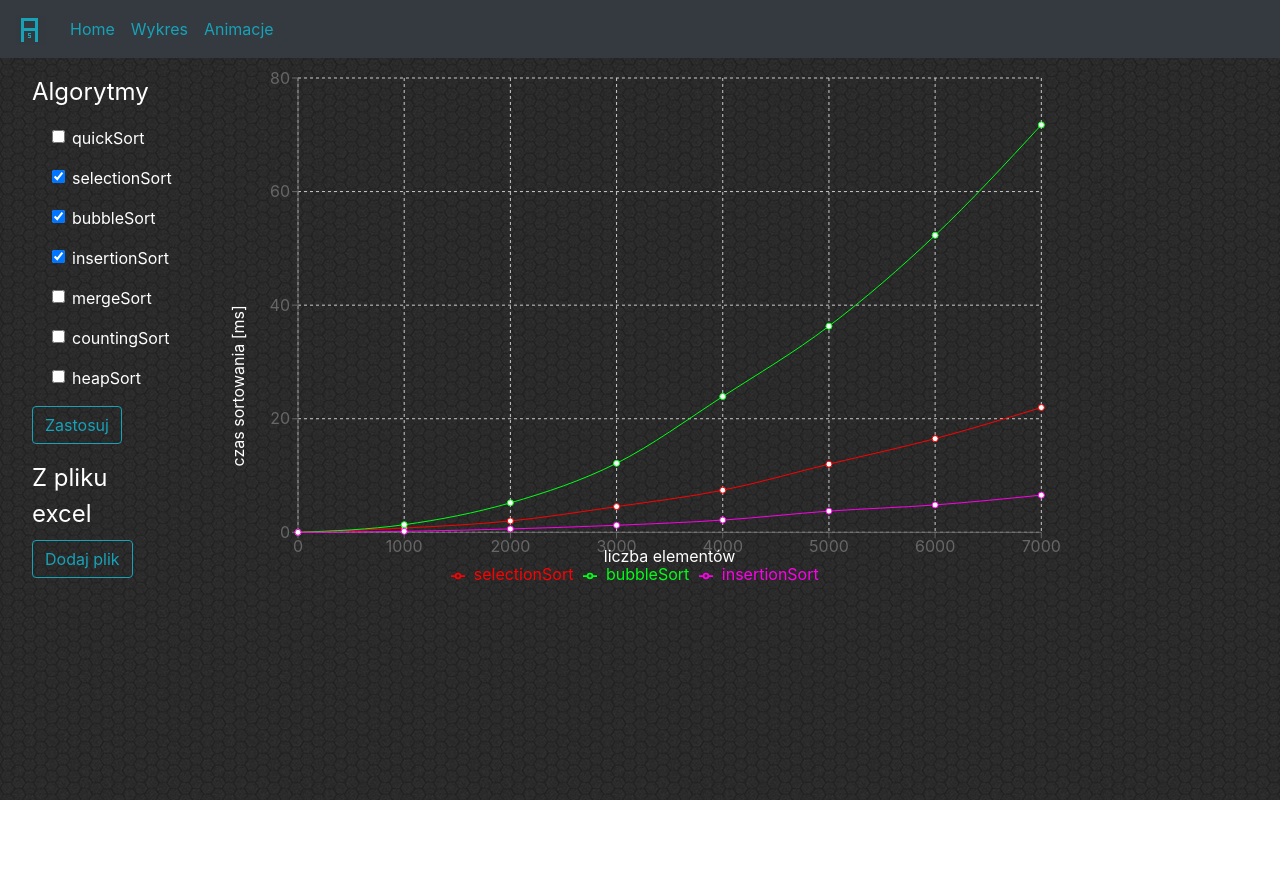
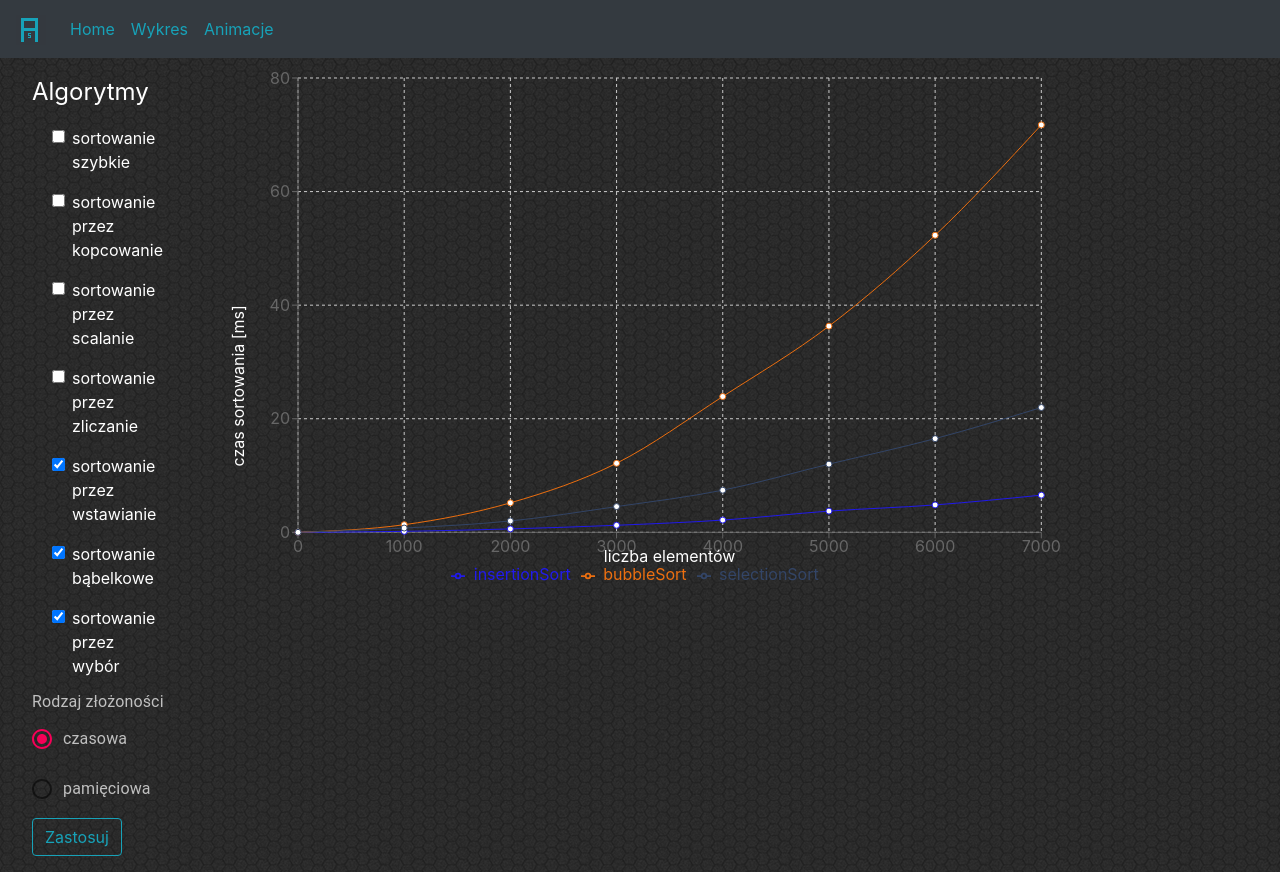
Before and after one commit to Leherguargin/algSort, a React (Create React App) app: page /wykresy in a window 1280 px wide. Before the commit the page ends 800 px from the top, so only its background shows below. Built offline with nearby package versions, Linux system fonts and the light colour scheme.

Commit message:
dodana obsluga pamieci do wykresow

```diff
--- a/src/component/App.css
+++ b/src/component/App.css
@@ -3,6 +3,7 @@ body {
   /* height: 100%; */
   /* patern from toptal.com */
   background-image: url("../img/dark-honeycomb.png");
+  color: silver;
 }
 
 .duzyKwadrat {
--- a/src/component/wykresy/Wykres.js
+++ b/src/component/wykresy/Wykres.js
@@ -21,6 +21,7 @@ export default class Wykres extends PureComponent {
     "#ec6f10",
     "#334567",
   ];
+  x = [1, 2, 3, 4, 5, 6, 7, 8, 7, 6, 5, 4, 3, 2];
 
   renderColorfulLegendText(value, entry) {
     const { color } = entry;
@@ -29,6 +30,30 @@ export default class Wykres extends PureComponent {
 
   render() {
     console.log(this.props.dane);
+    let osY = (
+      <YAxis>
+        <Label
+          value="czas sortowania [ms]"
+          offset={0}
+          position="left"
+          angle={-90}
+          fill={"white"}
+        />
+      </YAxis>
+    );
+    if (this.props.czyPamiec === "true") {
+      osY = (
+        <YAxis>
+          <Label
+            value="ilość pamięci  [byte]"
+            offset={0}
+            position="left"
+            angle={-90}
+            fill={"white"}
+          />
+        </YAxis>
+      );
+    }
     return (
       <div>
         <LineChart
@@ -51,15 +76,7 @@ export default class Wykres extends PureComponent {
               fill={"white"}
             />
           </XAxis>
-          <YAxis>
-            <Label
-              value="czas sortowania [ms]"
-              offset={0}
-              position="left"
-              angle={-90}
-              fill={"white"}
-            />
-          </YAxis>
+          {osY}
           <Tooltip />
           <Legend stroke="#000000" formatter={this.renderColorfulLegendText} />
           {this.props.wyswietlaneAlgorytmy.map((el, index, array) => {
@@ -68,6 +85,7 @@ export default class Wykres extends PureComponent {
                 <Line
                   type="monotone"
                   dataKey={this.props.jakieAlgorytmy[index]}
+                  label={this.x[index]}
                   stroke={this.kolorki[index]}
                   activeDot={{ r: 8 }}
                   key={index}
--- a/src/component/wykresy/Wykresy.js
+++ b/src/component/wykresy/Wykresy.js
@@ -2,13 +2,22 @@ import React from "react";
 import Wykres from "./Wykres";
 import Button from "react-bootstrap/Button";
 import Form from "react-bootstrap/Form";
-import XLSX from "xlsx";
-import InputFileButton from "../InputFileButton";
+// import XLSX from "xlsx";
+// import InputFileButton from "../InputFileButton";
 import data from "../../resources/dane.json";
+// import Switch from "@material-ui/core/Switch";
+// import FormGroup from "@material-ui/core/FormGroup";
+import FormControlLabel from "@material-ui/core/FormControlLabel";
+import Radio from "@material-ui/core/Radio";
+import RadioGroup from "@material-ui/core/RadioGroup";
+import FormControl from "@material-ui/core/FormControl";
+import FormLabel from "@material-ui/core/FormLabel";
+import clsx from "clsx";
+import { withStyles } from "@material-ui/core/styles";
 
 export default class Wykresy extends React.Component {
-  //backendAdress = "http://localhost:8080/sort";
-  backendAdress = "https://inzmlback.herokuapp.com/sort";
+  backendAdress = "http://localhost:8080/sort";
+  //backendAdress = "https://inzmlback.herokuapp.com/sort";
 
   constructor(props) {
     super(props);
@@ -16,17 +25,26 @@ export default class Wykresy extends React.Component {
       isLoaded: false,
       fetched: false,
       error: null,
-      wyswietlaneAlgorytmy: [false, true, true, true, false, false],
+      memory: "false",
+      wyswietlaneAlgorytmy: [false, false, false, false, true, true, true],
       dostepneAlgorytmy: [
         "quickSort",
-        "selectionSort",
-        "bubbleSort",
-        "insertionSort",
+        "heapSort",
         "mergeSort",
         "countingSort",
-        "heapSort",
+        "insertionSort",
+        "bubbleSort",
+        "selectionSort",
       ],
-
+      dostepneAlgorytmyLabel: [
+        "sortowanie szybkie",
+        "sortowanie przez kopcowanie",
+        "sortowanie przez scalanie",
+        "sortowanie przez zliczanie",
+        "sortowanie przez wstawianie",
+        "sortowanie bąbelkowe",
+        "sortowanie przez wybór",
+      ],
       odIlu: 0,
       doIlu: 7001,
       coIle: 1000,
@@ -36,6 +54,7 @@ export default class Wykresy extends React.Component {
     this.loadData = this.loadData.bind(this);
     this.handleInputChange = this.handleInputChange.bind(this);
     this.handleSubmit = this.handleSubmit.bind(this);
+    this.handleMemoryAndTimeChange = this.handleMemoryAndTimeChange.bind(this);
   }
 
   handleInputChange(event) {
@@ -68,6 +87,11 @@ export default class Wykresy extends React.Component {
     //this.props.danePowrotne(plik, this.state);
   }
 
+  handleMemoryAndTimeChange(event) {
+    this.setState({ memory: event.target.value });
+    event.preventDefault();
+  }
+
   loadData() {
     this.setState({ fetched: true });
     if (
@@ -77,7 +101,9 @@ export default class Wykresy extends React.Component {
     ) {
       console.log();
     }
-    fetch(this.backendAdress, {
+    let addr = this.backendAdress + "/time";
+    if (this.state.memory === "true") addr = this.backendAdress + "/memory";
+    fetch(addr, {
       method: "POST",
       headers: {
         Accept: "application/json",
@@ -108,7 +134,6 @@ export default class Wykresy extends React.Component {
               // console.log(resoult[property]);
             }
           }
-
           this.setState({
             daneDoWykresu: resoult,
             isLoaded: true,
@@ -138,6 +163,8 @@ export default class Wykresy extends React.Component {
             dane={this.state.daneDoWykresu}
             jakieAlgorytmy={this.state.dostepneAlgorytmy}
             wyswietlaneAlgorytmy={this.state.wyswietlaneAlgorytmy}
+            czyPamiec={this.state.memory}
+            dostepneAlgorytmyLabel={this.state.dostepneAlgorytmyLabel}
           />
         </section>
       );
@@ -152,6 +179,7 @@ export default class Wykresy extends React.Component {
               dane={this.state.daneDoWykresu}
               jakieAlgorytmy={this.state.dostepneAlgorytmy}
               wyswietlaneAlgorytmy={this.state.wyswietlaneAlgorytmy}
+              czyPamiec={this.state.memory}
             />
           </section>
         );
@@ -176,7 +204,7 @@ export default class Wykresy extends React.Component {
                   {this.state.dostepneAlgorytmy.map((element, index, arr) => (
                     <div key={index} className="m-3">
                       <Form.Check
-                        label={element}
+                        label={this.state.dostepneAlgorytmyLabel[index]}
                         type="checkbox"
                         name={index}
                         className="text-white m-1"
@@ -186,20 +214,45 @@ export default class Wykresy extends React.Component {
                       />
                     </div>
                   ))}
+                  <FormControl component="fieldset">
+                    <FormLabel component="legend" style={{ color: "silver" }}>
+                      Rodzaj złożoności
+                    </FormLabel>
+                    <RadioGroup
+                      aria-label="type of data"
+                      name="czasLubPamiec"
+                      value={this.state.memory}
+                      onChange={this.handleMemoryAndTimeChange}
+                    >
+                      <FormControlLabel
+                        value="false"
+                        control={<Radio />}
+                        label="czasowa"
+                        style={{ color: "silver" }}
+                      />
+                      <FormControlLabel
+                        value="true"
+                        control={<Radio />}
+                        label="pamięciowa"
+                        style={{ color: "silver" }}
+                      />
+                    </RadioGroup>
+                  </FormControl>
                   <Button
                     type="button"
                     variant="outline-info"
                     onClick={this.handleSubmit}
+                    style={{ display: "block" }}
                   >
                     Zastosuj
                   </Button>
                 </Form>
                 <div className="m-3">
-                  <legend className="text-white"> Z pliku excel </legend>
+                  {/* <legend className="text-white"> Z pliku excel </legend>
                   <InputFileButton
                     buttonClass="outline-info"
                     funkcjaObslugujacaPliki={this.obslugaExcela}
-                  />
+                  /> */}
                 </div>
               </div>
             </nav>
```
